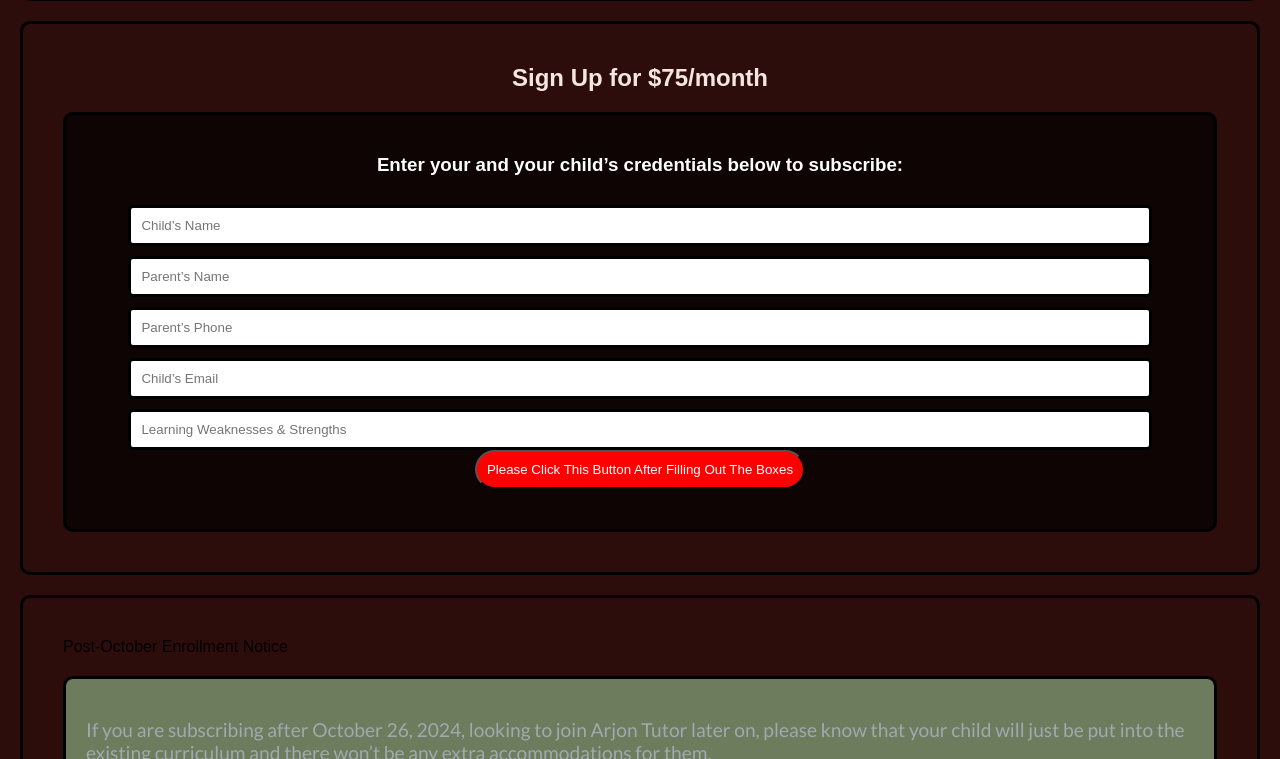
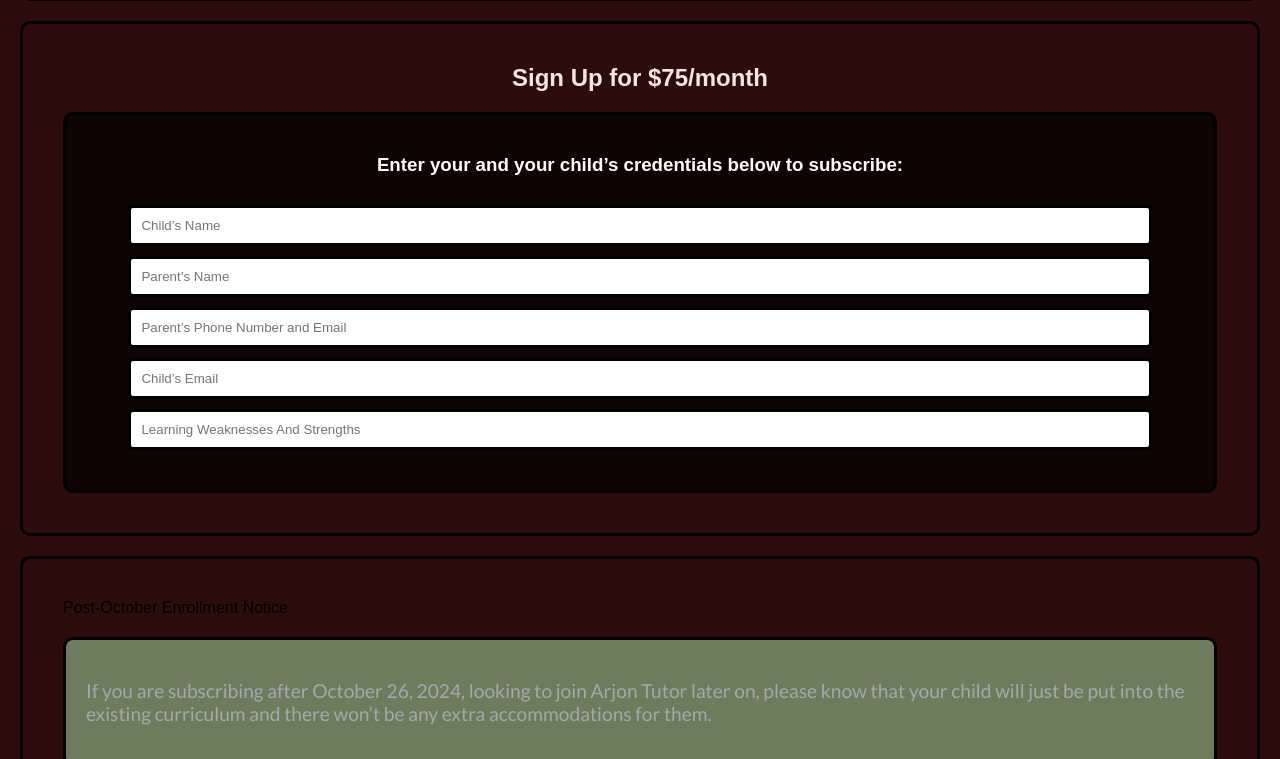
Before and after one commit to DayshumDoesHisThing/arjontutor_website, a plain HTML site: page index.html in a window 1280 px wide. Shown: the part 1287-2046 px from the top of the page. Drawn offline with Linux system fonts and the light colour scheme; a script that the page names is missing.

Commit message:
Update index.html

```diff
--- a/index.html
+++ b/index.html
@@ -226,7 +226,7 @@
         <h2 class="subtitle">SHSAT Tutoring For Only $75/month!</h2>
 
         <!-- Section 1 Content -->
-        <div class="header-box" style="color: #00ff00;">About Arjon Tutor</div> <!-- Changed to light green text -->
+        <div class="header-box">About Arjon Tutor</div>
         <div class="content-box">
             <p>Sign up your child at Arjon Tutor for SHSAT Preparation. This tutoring service was opened by us, a group of students that attend the specialized high schools in NYC, which are one of the most esteemed high schools in the US. We too took the SHSAT and got high scores, which let us get into these schools, and we believe that most other tutoring programs for the SHSAT are very overpriced, which is why we have opened our very own one that offers tutoring for the low price of $75/month.</p>
         </div>
@@ -254,24 +254,19 @@
         </div>
     </section>
 
-    <!-- Section 4: Formspree Integration -->
+    <!-- Section 4: PayPal Subscription Form -->
     <section class="section section4">
         <div class="header-box">
             <h2>Sign Up for $75/month</h2>
         </div>
         <div class="form-container">
             <h3>Enter your and your child’s credentials below to subscribe:</h3>
-
-            <!-- Updated Formspree form -->
-            <form action="https://formspree.io/f/xjkbnard" method="POST">
-                <input type="text" id="child-name" name="child_name" placeholder="Child’s Name" required><br>
-                <input type="text" id="parent-name" name="parent_name" placeholder="Parent’s Name" required><br>
-                <input type="text" id="parent-phone" name="parent_phone" placeholder="Parent’s Phone" required><br>
-                <input type="email" id="child-email" name="child_email" placeholder="Child’s Email" required><br>
-                <input type="text" id="child-strengths" name="child_strengths" placeholder="Learning Weaknesses & Strengths" required><br>
-                <button type="submit" style="background-color: red; color: white; border-radius: 25px; padding: 10px; cursor: pointer;">
-                    Please Click This Button After Filling Out The Boxes
-                </button>
+            <form id="signup-form">
+                <input type="text" id="child-name" placeholder="Child’s Name" required><br>
+                <input type="text" id="parent-name" placeholder="Parent’s Name" required><br>
+                <input type="text" id="parent-phone" placeholder="Parent’s Phone Number and Email" required><br>
+                <input type="email" id="child-email" placeholder="Child’s Email" required><br>
+                <input type="text" id="child-strengths" placeholder="Learning Weaknesses And Strengths" required><br>
             </form>
 
             <!-- PayPal button container -->
```
